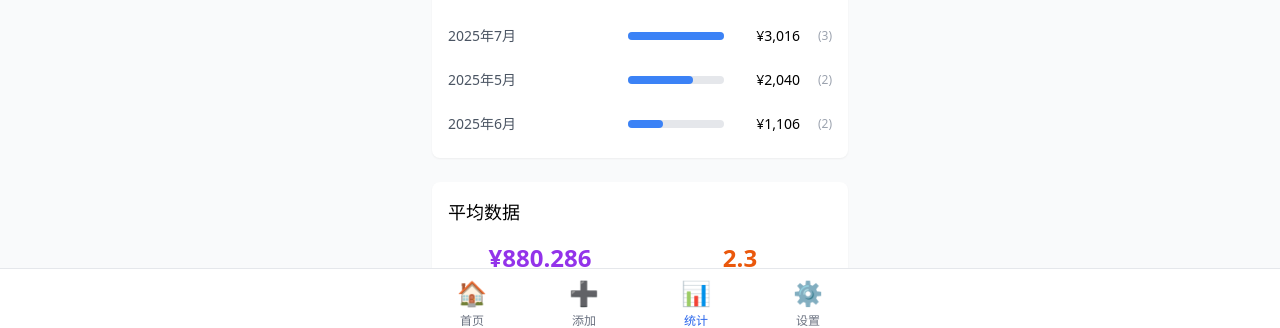
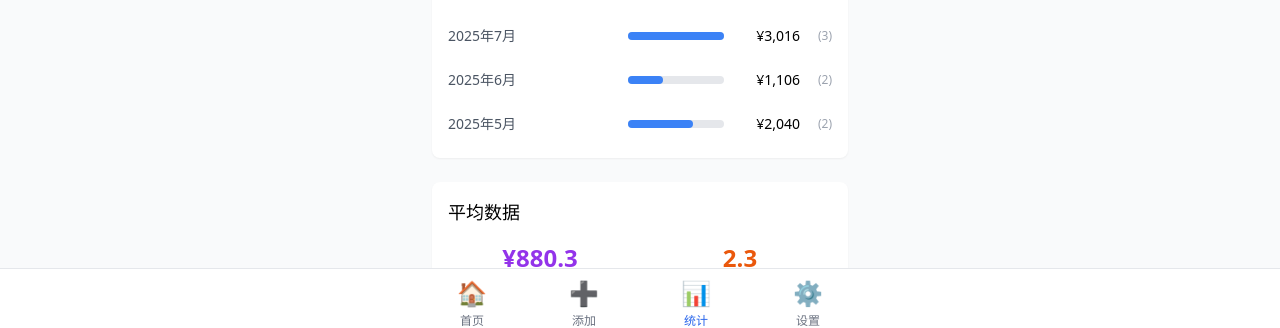
Before and after one commit to xiaoti12/simple_transport, a Vue app: page /statistics in a window 1280 px wide. Shown: the part 463-791 px from the top of the page. Built offline with nearby package versions, Linux system fonts and the light colour scheme.

Commit message:
统计页优化

```diff
--- a/src/views/StatisticsView.vue
+++ b/src/views/StatisticsView.vue
@@ -86,7 +86,7 @@
         <h2 class="text-lg font-medium mb-4">平均数据</h2>
         <div class="grid grid-cols-2 gap-4 text-center">
           <div>
-            <div class="text-2xl font-bold text-purple-600">¥{{ averagePrice.toLocaleString() }}</div>
+            <div class="text-2xl font-bold text-purple-600">¥{{ averagePrice.toFixed(1) }}</div>
             <div class="text-sm text-gray-500 mt-1">平均票价</div>
           </div>
           <div>
@@ -119,21 +119,33 @@ const flightPercentage = computed(() => {
 })
 
 const monthlyStats = computed(() => {
-  const stats: Record<string, { amount: number; count: number }> = {}
+  const stats: Record<string, { amount: number; count: number; year: number; month: number }> = {}
 
   tripsStore.trips.forEach(trip => {
     const date = new Date(trip.date)
-    const monthKey = `${date.getFullYear()}年${date.getMonth() + 1}月`
+    const year = date.getFullYear()
+    const month = date.getMonth() + 1
+    const monthKey = `${year}年${month}月`
 
     if (!stats[monthKey]) {
-      stats[monthKey] = { amount: 0, count: 0 }
+      stats[monthKey] = { amount: 0, count: 0, year, month }
     }
 
     stats[monthKey].amount += trip.price
     stats[monthKey].count += 1
   })
 
-  return stats
+  // 按年份和月份降序排序
+  const sortedStats = Object.fromEntries(
+    Object.entries(stats).sort(([, a], [, b]) => {
+      if (a.year !== b.year) {
+        return b.year - a.year // 年份降序
+      }
+      return b.month - a.month // 月份降序
+    })
+  )
+
+  return sortedStats
 })
 
 const maxMonthlyAmount = computed(() => {
```
